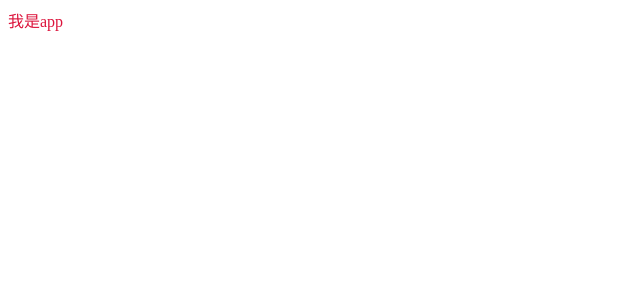
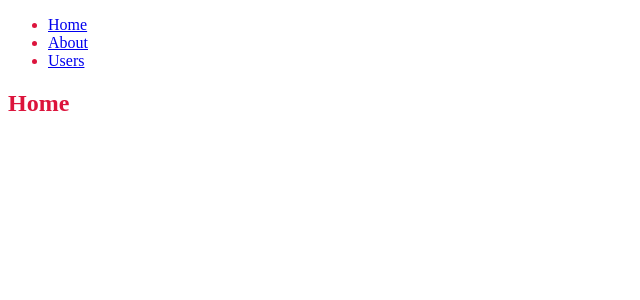
Before and after one commit to orangemiaos/webpackReact, a React app: page / in a window 1280 px wide. Shown: the top 300 px of the page, without its empty margins (0-640 px from the left). Built offline with nearby package versions, Linux system fonts and the light colour scheme.

Commit message:
react-router

```diff
--- a/package.json
+++ b/package.json
@@ -38,6 +38,7 @@
   "dependencies": {
     "lodash": "^4.17.20",
     "react": "^17.0.0",
-    "react-dom": "^17.0.0"
+    "react-dom": "^17.0.0",
+    "react-router-dom": "^5.2.0"
   }
 }
--- a/src/App.js
+++ b/src/App.js
@@ -1,9 +1,57 @@
-import React, { Component} from 'react';
+import React, { Component } from 'react';
+import {
+    BrowserRouter as Router,
+    Switch,
+    Route,
+    Link
+} from "react-router-dom";
+
+function Home() {
+    return <h2>Home</h2>;
+}
+
+function About() {
+    return <h2>About</h2>;
+}
+
+function Users() {
+    return <h2>Users</h2>;
+}
 
 class App extends Component {
+
     render() {
         return (
-            <div>我是app</div>
+            <div>
+                <Router>
+                    <div>
+                        <nav>
+                            <ul>
+                                <li>
+                                    <Link to="/">Home</Link>
+                                </li>
+                                <li>
+                                    <Link to="/about">About</Link>
+                                </li>
+                                <li>
+                                    <Link to="/users">Users</Link>
+                                </li>
+                            </ul>
+                        </nav>
+                        <Switch>
+                            <Route path="/about">
+                                <About />
+                            </Route>
+                            <Route path="/users">
+                                <Users />
+                            </Route>
+                            <Route path="/">
+                                <Home />
+                            </Route>
+                        </Switch>
+                    </div>
+                </Router>
+            </div>
         )
     }
 }
```
Also changed, not shown: 1 other file (tests, documents, lock files or other folders).
